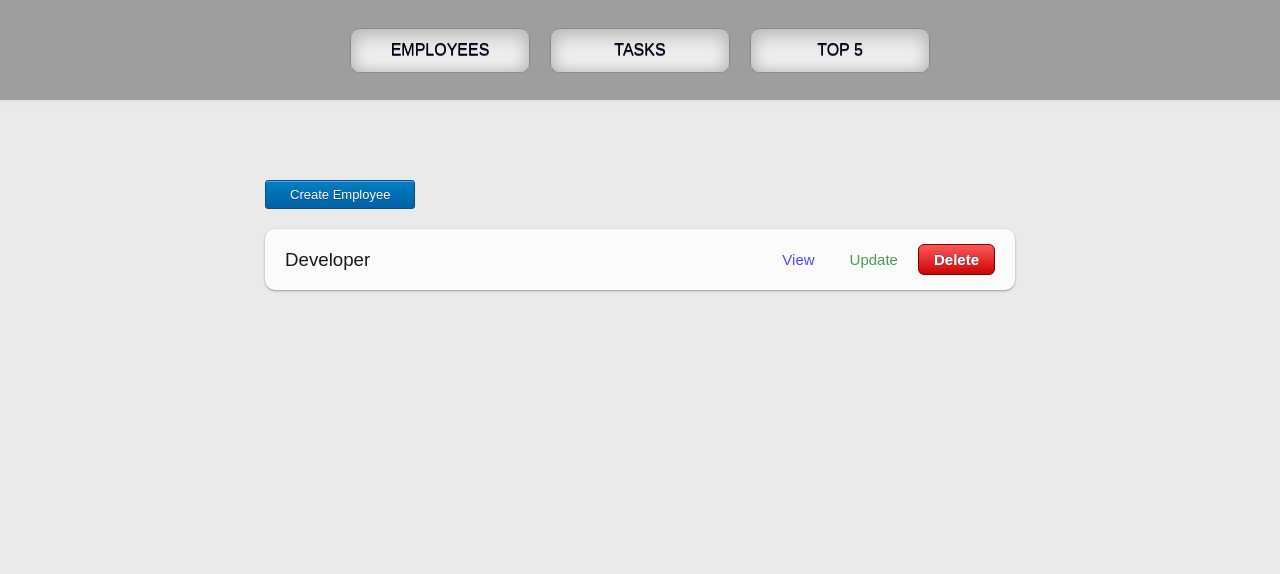
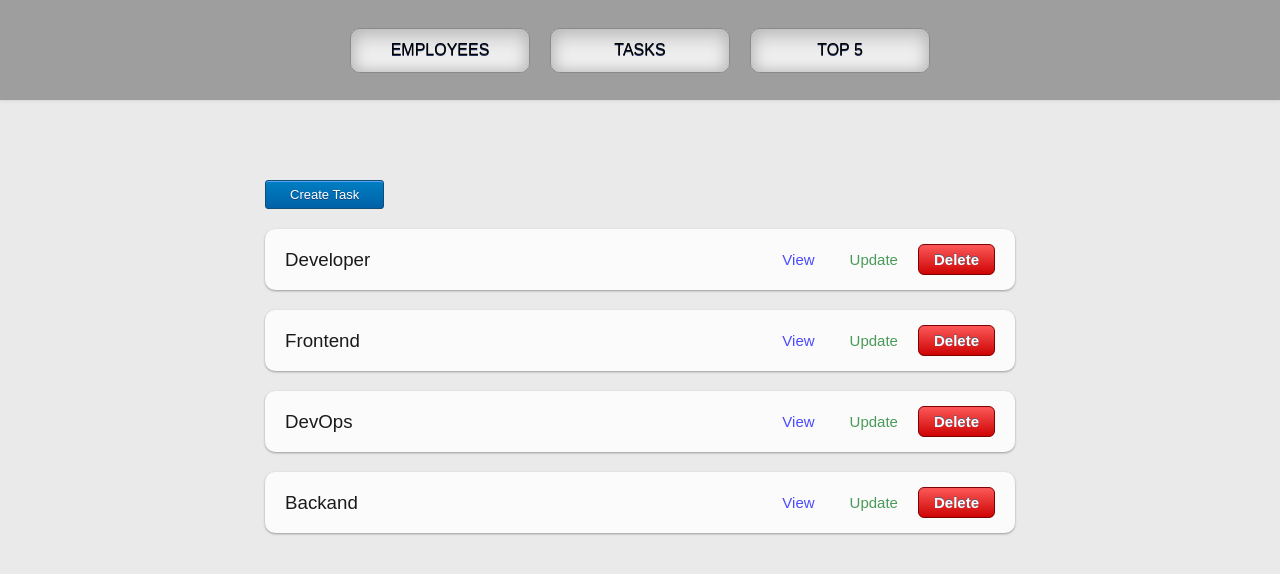
Before and after one commit to dejanV91/employees-manager, a React (Create React App) app: page /tasks in a window 1280 px wide. Shown: the top 574 px of the page. Built offline with nearby package versions, Linux system fonts and the light colour scheme.

Commit message:
Finish react router

```diff
--- a/src/App.jsx
+++ b/src/App.jsx
@@ -1,15 +1,20 @@
 import React from "react";
 import "./styles/App.scss";
+import { BrowserRouter, Routes, Route } from "react-router-dom";
 
-// import HomePage from "./pages/HomePage";
+import HomePage from "./pages/HomePage";
 import TasksPage from "./pages/TasksPage";
 
 function App() {
   return (
-    <div className="App">
-      {/* <HomePage></HomePage> */}
-      <TasksPage></TasksPage>
-    </div>
+    <BrowserRouter>
+      <Routes>
+        {/* <div className="App"> */}
+        <Route path={"/"} element={<HomePage />}></Route>
+        <Route path={"/tasks"} element={<TasksPage />}></Route>
+        {/* </div> */}
+      </Routes>
+    </BrowserRouter>
   );
 }
 
--- a/src/components/Create.jsx
+++ b/src/components/Create.jsx
@@ -1,9 +1,9 @@
 import React from "react";
 
-const Create = () => {
+const Create = ({ task }) => {
   return (
     <div>
-      <button className="create-btn"> Create Employee</button>
+      <button className="create-btn"> Create {task}</button>
     </div>
   );
 };
--- a/src/components/Header/Header.jsx
+++ b/src/components/Header/Header.jsx
@@ -1,12 +1,17 @@
 import React from "react";
 import Button from "./Button";
+import { Link } from "react-router-dom";
 
 const Header = () => {
   return (
     <div className="header">
       <div className="container-buttons">
-        <Button name={"EMPLOYEES"}></Button>
-        <Button name={"TASKS"}></Button>
+        <Link to={"/"}>
+          <Button name={"EMPLOYEES"}></Button>
+        </Link>
+        <Link to={"/tasks"}>
+          <Button name={"TASKS"}></Button>
+        </Link>
         <Button name={"TOP 5 "}></Button>
       </div>
     </div>
--- a/src/components/Items.jsx
+++ b/src/components/Items.jsx
@@ -5,7 +5,7 @@ import Create from "./Create";
 const Items = () => {
   return (
     <div className="container">
-      <Create></Create>
+      <Create task={"Employee"}></Create>
       <Item name={"Dejan Vukoicic"}></Item>
       <Item name={"Jovana Kraljevic"}></Item>
       <Item name={"Niko Kovac"}></Item>
--- a/src/components/TasksList.jsx
+++ b/src/components/TasksList.jsx
@@ -5,8 +5,11 @@ import Item from "./Item";
 const TasksList = () => {
   return (
     <div className="container">
-      <Create></Create>
+      <Create task={"Task"}></Create>
       <Item name={"Developer"}></Item>
+      <Item name={"Frontend"}></Item>
+      <Item name={"DevOps"}></Item>
+      <Item name={"Backand"}></Item>
     </div>
   );
 };
--- a/src/styles/App.scss
+++ b/src/styles/App.scss
@@ -8,10 +8,10 @@
 @import "./components/button.scss";
 @import "./components/container.scss";
 
-.App {
-  width: 100%;
-  margin-left: auto;
-  margin-right: auto;
-  max-width: 2200px;
-  min-height: 100vh;
-}
+// .App {
+//   width: 100%;
+//   margin-left: auto;
+//   margin-right: auto;
+//   max-width: 2200px;
+//   min-height: 100vh;
+// }
```
